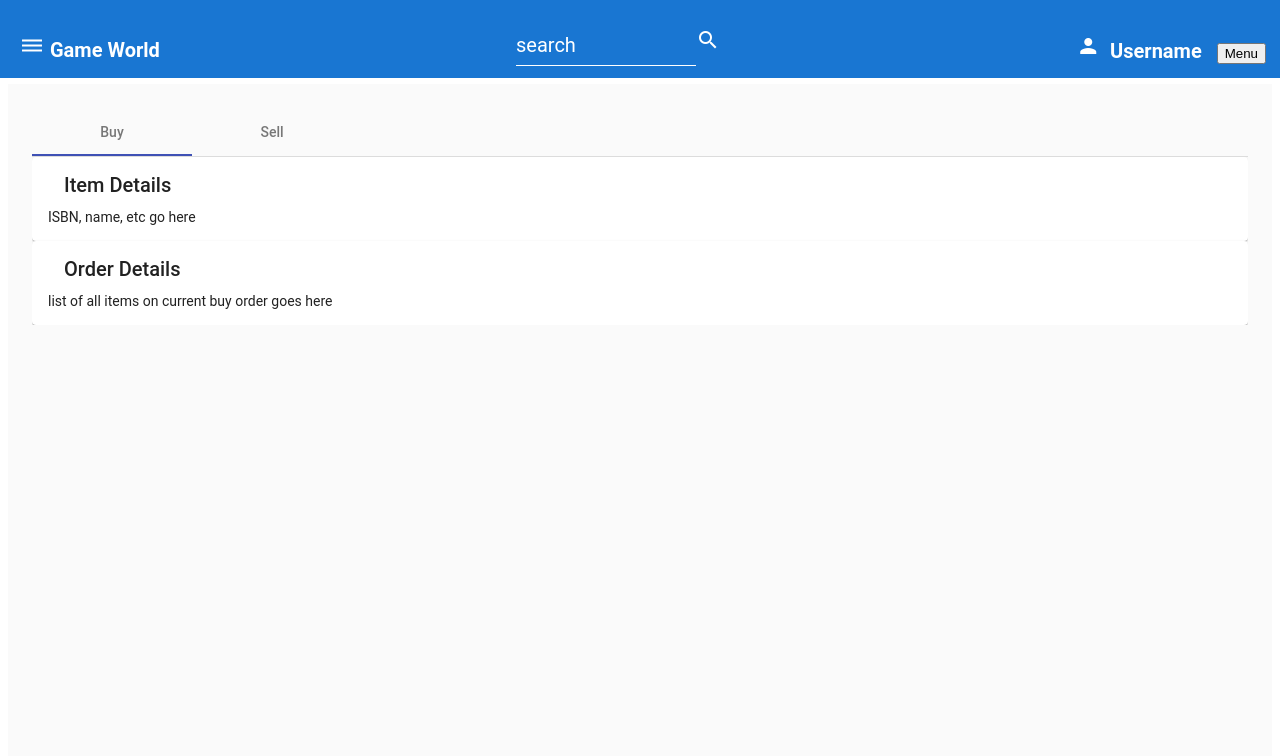
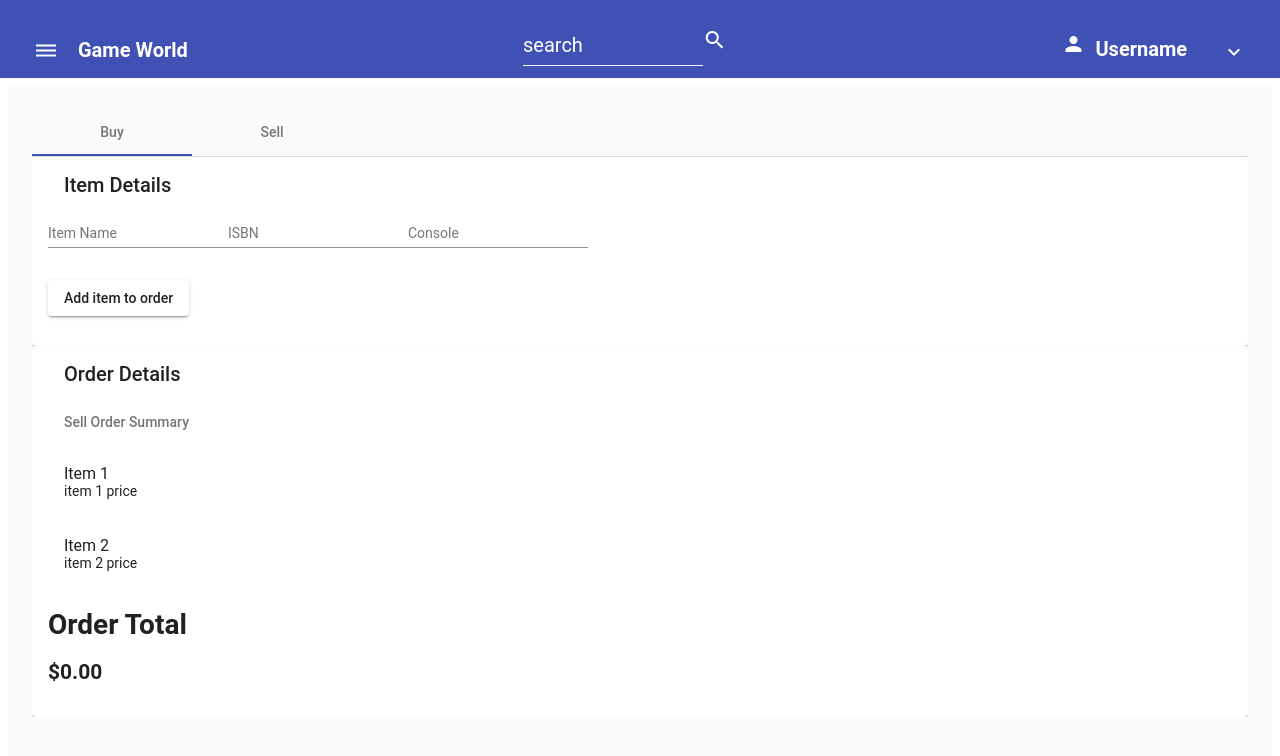
Before and after one commit to NickSchneider54/GameWorld, an Angular app in the folder IMS/FrontEnd/: page /buy-sell in a window 1280 px wide. Shown: the top 756 px of the page. Built offline with nearby package versions, Linux system fonts and the light colour scheme.

Commit message:
more buy/sell

```diff
--- a/IMS/FrontEnd/src/app/Components/buy-sell/buy-sell.component.html
+++ b/IMS/FrontEnd/src/app/Components/buy-sell/buy-sell.component.html
@@ -6,14 +6,42 @@
                 <mat-card-title>Item Details</mat-card-title>
             </mat-card-header>
             <mat-card-content>
-                ISBN, name, etc go here
+                <form class="buyItemForm">
+                    <mat-form-field >
+                        <mat-label>Item Name</mat-label>
+                        <input matInput placeholder="" value="">
+                    </mat-form-field>
+                    <mat-form-field >
+                        <mat-label>ISBN</mat-label>
+                        <input matInput placeholder="" value="">
+                    </mat-form-field>
+                    <mat-form-field >
+                        <mat-label>Console</mat-label>
+                        <input matInput placeholder="" value="">
+                    </mat-form-field>
+                    <p><button mat-raised-button click="">Add item to order</button></p>
+
+                </form>
             </mat-card-content>
             </mat-card>
          <mat-card class='order-details-card'><mat-card-header>
             <mat-card-title>Order Details</mat-card-title>
         </mat-card-header>
         <mat-card-content>
-            list of all items on current buy order goes here
+           <mat-list>
+               <div mat-subheader>Sell Order Summary</div>
+               <mat-list-item>
+                <div mat-line>Item 1</div>
+                <div mat-line>item 1 price</div>
+               </mat-list-item>
+               <mat-list-item>
+                <div mat-line>Item 2</div>
+                <div mat-line>item 2 price</div>
+               </mat-list-item>
+               <h1>Order Total</h1>
+               <h2>$0.00</h2>
+
+           </mat-list>
         </mat-card-content></mat-card>
         </div>
      </mat-tab>
@@ -31,7 +59,19 @@
                <mat-card-title>Order Details</mat-card-title>
            </mat-card-header>
            <mat-card-content>
-               list of all items on current sell order goes here
+            <mat-list>
+                <div mat-subheader>Buy Order Summary</div>
+
+                <mat-list-item>
+                 <div mat-line>Item 1</div>
+                 <div mat-line>item 1 price</div>
+                </mat-list-item>
+                <mat-list-item>
+                 <div mat-line>Item 2</div>
+                 <div mat-line>item 2 price</div>
+                </mat-list-item>
+
+            </mat-list>
            </mat-card-content></mat-card>
            </div>
      </mat-tab>
--- a/IMS/FrontEnd/src/app/app.component.html
+++ b/IMS/FrontEnd/src/app/app.component.html
@@ -33,7 +33,7 @@
     padding-top: 20px;
     display: flex;
     align-items: center;
-    background-color: #1976d2;
+    /* background-color: #1976d2; */
     color: white;
     font-weight: 600;
     width:auto;
@@ -326,7 +326,7 @@
     <span class="filler"></span>
     <span>
       <mat-icon>person</mat-icon>&nbsp; {{username}} &nbsp;
-      <button mat-button [matMenuTriggerFor]="menu">Menu</button>
+      <button mat-button [matMenuTriggerFor]="menu"><mat-icon>keyboard_arrow_down</mat-icon> </button>
       <mat-menu #menu="matMenu">
         <button mat-menu-item>Settings</button>
         <button mat-menu-item>Logout</button>
```
Also changed, not shown: IMS/FrontEnd/src/app/Modules/material.module.ts (+5 -2 lines).
